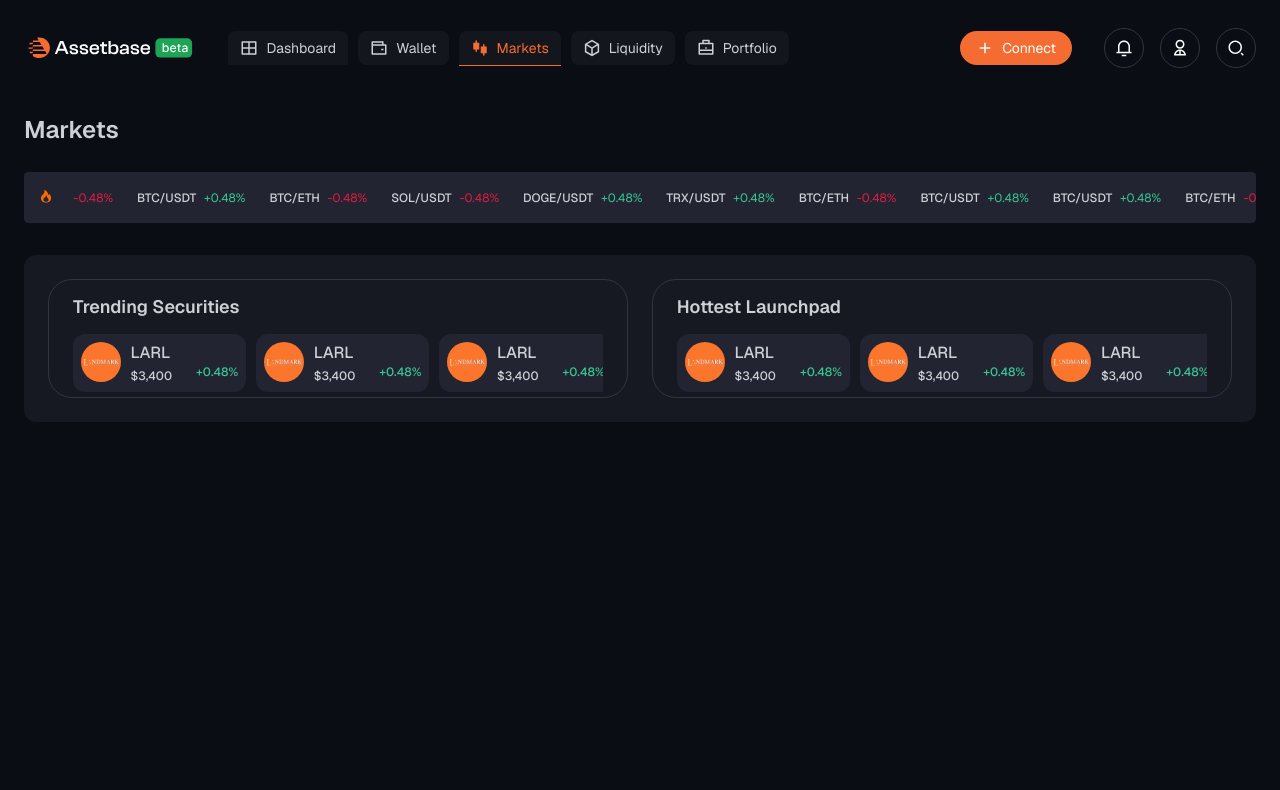
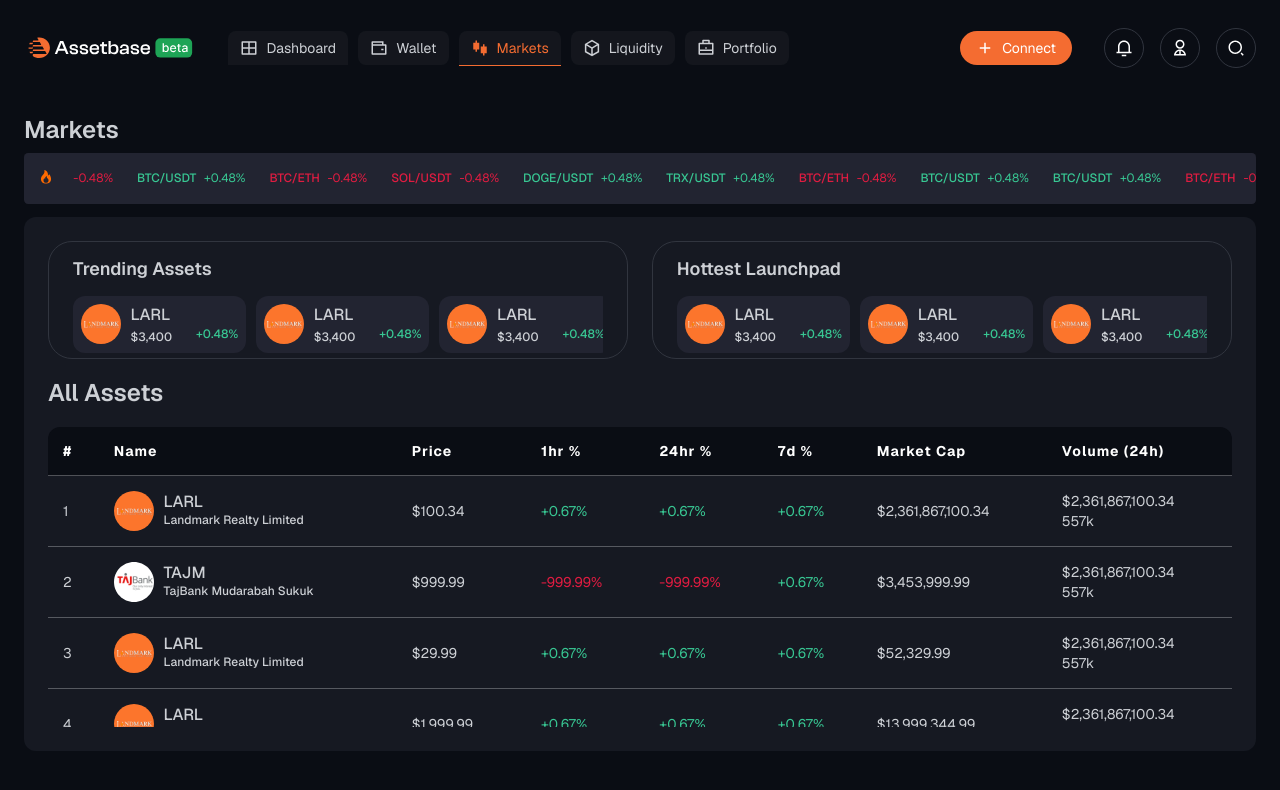
Before and after one commit to FawaleAyomide/Assetbase, a React (Create React App) app in the folder assetbase/: page /markets in a window 1280 px wide. Shown: the top 790 px of the page. Built offline with nearby package versions, Linux system fonts and the light colour scheme; a web font is replaced by a local one.

Commit message:
market updated

```diff
--- a/assetbase/src/Scene/Markets.jsx
+++ b/assetbase/src/Scene/Markets.jsx
@@ -3,6 +3,7 @@ import Navbar from "./Navbar";
 import NavMob from "./NavMob";
 import fire from "../Images/Fire.svg";
 import landmark from "../Images/Landmark.svg";
+import tajm from "../Images/TAJM.svg";
 
 const Markets = () => {
   return (
@@ -18,37 +19,78 @@ const Markets = () => {
               <img src={fire} alt="hot" width="13.67" height="13.48" />
             </div>
             <div className="pairs">
-            <p className="profit">BTC/USDT <span>+0.48%</span></p>
-            <p className="profit">BTC/USDT <span>+0.48%</span></p>
-            <p className="loss">BTC/ETH <span>-0.48%</span></p>
-            <p className="loss">ETH/BTC <span>-0.48%</span></p>
-            <p className="profit">BTC/USDT <span>+0.48%</span></p>
-            <p className="loss">BTC/ETH <span>-0.48%</span></p>
-            <p className="loss">SOL/USDT <span>-0.48%</span></p>
-            <p className="profit">DOGE/USDT <span>+0.48%</span></p>
-            <p className="profit">TRX/USDT <span>+0.48%</span></p>
-            <p className="loss">BTC/ETH <span>-0.48%</span></p>
+              <p className="profit">
+                BTC/USDT <span>+0.48%</span>
+              </p>
+              <p className="profit">
+                BTC/USDT <span>+0.48%</span>
+              </p>
+              <p className="loss">
+                BTC/ETH <span>-0.48%</span>
+              </p>
+              <p className="loss">
+                ETH/BTC <span>-0.48%</span>
+              </p>
+              <p className="profit">
+                BTC/USDT <span>+0.48%</span>
+              </p>
+              <p className="loss">
+                BTC/ETH <span>-0.48%</span>
+              </p>
+              <p className="loss">
+                SOL/USDT <span>-0.48%</span>
+              </p>
+              <p className="profit">
+                DOGE/USDT <span>+0.48%</span>
+              </p>
+              <p className="profit">
+                TRX/USDT <span>+0.48%</span>
+              </p>
+              <p className="loss">
+                BTC/ETH <span>-0.48%</span>
+              </p>
             </div>
             <div className="pairs">
-            <p className="profit">BTC/USDT <span>+0.48%</span></p>
-            <p className="profit">BTC/USDT <span>+0.48%</span></p>
-            <p className="loss">BTC/ETH <span>-0.48%</span></p>
-            <p className="loss">ETH/BTC <span>-0.48%</span></p>
-            <p className="profit">BTC/USDT <span>+0.48%</span></p>
-            <p className="loss">BTC/ETH <span>-0.48%</span></p>
-            <p className="loss">SOL/USDT <span>-0.48%</span></p>
-            <p className="profit">DOGE/USDT <span>+0.48%</span></p>
-            <p className="profit">TRX/USDT <span>+0.48%</span></p>
-            <p className="loss">BTC/ETH <span>-0.48%</span></p>
+              <p className="profit">
+                BTC/USDT <span>+0.48%</span>
+              </p>
+              <p className="profit">
+                BTC/USDT <span>+0.48%</span>
+              </p>
+              <p className="loss">
+                BTC/ETH <span>-0.48%</span>
+              </p>
+              <p className="loss">
+                ETH/BTC <span>-0.48%</span>
+              </p>
+              <p className="profit">
+                BTC/USDT <span>+0.48%</span>
+              </p>
+              <p className="loss">
+                BTC/ETH <span>-0.48%</span>
+              </p>
+              <p className="loss">
+                SOL/USDT <span>-0.48%</span>
+              </p>
+              <p className="profit">
+                DOGE/USDT <span>+0.48%</span>
+              </p>
+              <p className="profit">
+                TRX/USDT <span>+0.48%</span>
+              </p>
+              <p className="loss">
+                BTC/ETH <span>-0.48%</span>
+              </p>
             </div>
           </div>
         </div>
         <div className="markets-card-wrapper">
+          <div className="markets-card">
             <div className="card">
               <div className="card-content trending">
                 <div className="top">
                   <div className="text-wrapper">
-                      <p className="title">Trending Securities</p>
+                    <p className="title">Trending Assets</p>
                   </div>
                 </div>
                 <div className="bottom">
@@ -371,6 +413,196 @@ const Markets = () => {
               </div>
             </div>
           </div>
+          <div className="all-asset-wrapper">
+            <div className="header">
+              <p>All Assets</p>
+            </div>
+            <div className="table-wrapper">
+              <table border="0">
+                <thead>
+                  <tr className="tr">
+                    <th className="border-left">#</th>
+                    <th>Name</th>
+                    <th>Price</th>
+                    <th>1hr %</th>
+                    <th>24hr %</th>
+                    <th>7d %</th>
+                    <th>Market Cap</th>
+                    <th className="border-right">Volume (24h)</th>
+                  </tr>
+                </thead>
+                <tr>
+                  <td>1</td>
+                  <td>
+                    <div className="left-side-text">
+                      <img
+                        src={landmark}
+                        alt="landmark logo"
+                        width="40"
+                        height="40"
+                      />
+                      <div className="first">
+                        <p className="name">LARL</p>
+                        <p className="amount">Landmark Realty Limited</p>
+                      </div>
+                    </div>
+                  </td>
+                  <td>$100.34</td>
+                  <td className="profit">+0.67%</td>
+                  <td className="profit">+0.67%</td>
+                  <td className="profit">+0.67%</td>
+                  <td>$2,361,867,100.34</td>
+                  <td>
+                    <div className="volume">
+                      <p>$2,361,867,100.34</p>
+                      <p>557k</p>
+                    </div>
+                  </td>
+                </tr>
+                <tr className="tr">
+                  <td>2</td>
+                  <td>
+                    <div className="left-side-text">
+                      <img
+                        src={tajm}
+                        alt="tajm logo"
+                        width="40"
+                        height="40"
+                      />
+                      <div className="first">
+                        <p className="name">TAJM</p>
+                        <p className="amount">TajBank Mudarabah Sukuk</p>
+                      </div>
+                    </div>
+                  </td>
+                  <td>$999.99</td>
+                  <td className="loss">-999.99%</td>
+                  <td className="loss">-999.99%</td>
+                  <td className="profit">+0.67%</td>
+                  <td>$3,453,999.99</td>
+                  <td>
+                    <div className="volume">
+                      <p>$2,361,867,100.34</p>
+                      <p>557k</p>
+                    </div>
+                  </td>
+                </tr>
+                <tr className="tr">
+                  <td>3</td>
+                  <td>
+                    <div className="left-side-text">
+                      <img
+                        src={landmark}
+                        alt="landmark logo"
+                        width="40"
+                        height="40"
+                      />
+                      <div className="first">
+                        <p className="name">LARL</p>
+                        <p className="amount">Landmark Realty Limited</p>
+                      </div>
+                    </div>
+                  </td>
+                  <td>$29.99</td>
+                  <td className="profit">+0.67%</td>
+                  <td className="profit">+0.67%</td>
+                  <td className="profit">+0.67%</td>
+                  <td>$52,329.99</td>
+                  <td>
+                    <div className="volume">
+                      <p>$2,361,867,100.34</p>
+                      <p>557k</p>
+                    </div>
+                  </td>
+                </tr>
+                <tr className="tr">
+                  <td>4</td>
+                  <td>
+                    <div className="left-side-text">
+                      <img
+                        src={landmark}
+                        alt="landmark logo"
+                        width="40"
+                        height="40"
+                      />
+                      <div className="first">
+                        <p className="name">LARL</p>
+                        <p className="amount">Landmark Realty Limited</p>
+                      </div>
+                    </div>
+                  </td>
+                  <td>$1,999.99</td>
+                  <td className="profit">+0.67%</td>
+                  <td className="profit">+0.67%</td>
+                  <td className="profit">+0.67%</td>
+                  <td>$13,999,344.99</td>
+                  <td>
+                    <div className="volume">
+                      <p>$2,361,867,100.34</p>
+                      <p>557k</p>
+                    </div>
+                  </td>
+                </tr>
+                <tr className="tr">
+                  <td>5</td>
+                  <td>
+                    <div className="left-side-text">
+                      <img
+                        src={landmark}
+                        alt="landmark logo"
+                        width="40"
+                        height="40"
+                      />
+                      <div className="first">
+                        <p className="name">LARL</p>
+                        <p className="amount">Landmark Realty Limited</p>
+                      </div>
+                    </div>
+                  </td>
+                  <td>$19,999.99</td>
+                  <td className="profit">+0.67%</td>
+                  <td className="profit">+0.67%</td>
+                  <td className="profit">+0.67%</td>
+                  <td>$19,999.99</td>
+                  <td>
+                    <div className="volume">
+                      <p>$2,361,867,100.34</p>
+                      <p>557k</p>
+                    </div>
+                  </td>
+                </tr>
+                <tr className="tr">
+                  <td>6</td>
+                  <td>
+                    <div className="left-side-text">
+                      <img
+                        src={landmark}
+                        alt="landmark logo"
+                        width="40"
+                        height="40"
+                      />
+                      <div className="first">
+                        <p className="name">LARL</p>
+                        <p className="amount">Landmark Realty Limited</p>
+                      </div>
+                    </div>
+                  </td>
+                  <td>$990.99</td>
+                  <td className="profit">+0.67%</td>
+                  <td className="profit">+0.67%</td>
+                  <td className="profit">+0.67%</td>
+                  <td>$990.99</td>
+                  <td>
+                    <div className="volume">
+                      <p>$2,361,867,100.34</p>
+                      <p>557k</p>
+                    </div>
+                  </td>
+                </tr>
+              </table>
+            </div>
+          </div>
+        </div>
       </div>
       <div className="navmob">
         <NavMob />
--- a/assetbase/src/Style/Markets.css
+++ b/assetbase/src/Style/Markets.css
@@ -1,16 +1,16 @@
-.markets{
-    padding: 24px;
+.markets {
+  padding: 24px 24px 36px 24px;
   display: flex;
   flex-direction: column;
-    gap: 2rem;
+  gap: 0.8rem;
 }
-.markets .header p{
+.markets .header p {
   font-size: 24px;
   font-weight: 600;
   line-height: 20px;
   letter-spacing: -2%;
 }
-.markets-wrapper{
+.markets-wrapper {
   display: flex;
   align-items: center;
   padding: 15px 24px 15px 0;
@@ -18,13 +18,13 @@
   background-color: var(--light-bg);
   overflow: hidden;
 }
-.ticker-wrapper{
+.ticker-wrapper {
   display: flex;
   align-items: center;
   justify-content: space-between;
   gap: 1.5rem;
 }
-.fire{
+.fire {
   background-color: var(--light-bg);
   z-index: 3;
   overflow: hidden;
@@ -37,47 +37,111 @@
   gap: 1.5rem;
   animation: ticker 15s linear infinite;
 }
-.ticker-wrapper:hover .pairs{
+.ticker-wrapper:hover .pairs {
   animation-play-state: paused;
 }
 
 @keyframes ticker {
-    0%{
+  0% {
     transform: translateX(0);
   }
-    100%{
+  100% {
     transform: translateX(-100%);
   }
 }
-.pairs p{
+.pairs p {
   white-space: nowrap;
   font-size: 12px;
   font-weight: 500;
 }
-.pairs .profit span{
+.pairs .profit span {
   color: var(--ticker-green);
   font-weight: 400;
-    margin-left: .3rem;
+  margin-left: 0.3rem;
 }
-.pairs .loss span{
+.pairs .loss span {
   color: var(--ticker-red);
   font-weight: 400;
-    margin-left: .3rem;
+  margin-left: 0.3rem;
 }
-.markets-card-wrapper{
+.profit {
+  color: var(--ticker-green);
+}
+.loss {
+  color: var(--ticker-red);
+}
+.markets-card-wrapper {
     display: flex;
-    justify-content: space-between;
+    flex-direction: column;
+    gap: 1.5rem;
     padding: 24px;
     height: fit-content;
     border-radius: 12px;
     background-color: var(--card-bg);
+    overflow: visible;
+    margin-bottom: 1rem;
 }
-.markets-card-wrapper .card{
+.markets-card {
+  display: flex;
+  justify-content: space-between;
+  height: fit-content;
+}
+.markets-card .card {
   width: 49%;
   padding: 15px 24px 5px 24px;
   background-color: rgba(255, 255, 255, 0);
   border: 1px solid var(--light-stroke);
 }
-.markets-card-wrapper .card .trending{
+.markets-card .card .trending {
   gap: 15px;
 }
+.all-asset-wrapper {
+  display: flex;
+  flex-direction: column;
+  gap: 1.5rem;
+}
+.table-wrapper {
+    overflow: auto;
+    max-height: 300px;
+    position: relative;
+}
+.table-wrapper::-webkit-scrollbar {
+    width: 0;
+}
+table {
+    width: 100%;
+    text-align: left;
+    place-items: center;
+    margin: 0;
+    font-size: 14px;
+    border-spacing: 0;
+    overflow: visible !important;
+}
+th,
+td {
+  padding: 15px 15px;
+  text-align: left;
+  border-bottom: 1px solid var(--grey-text);
+}
+thead {
+  background-color: var(--bg-base);
+  color: white;
+  position: sticky;
+  letter-spacing: 1px;
+}
+
+tr:nth-child(1) {
+  border-top-left-radius: 50%;
+  /* background-color: #f2f2f2; */
+}
+.border-left{
+    border-radius: 12px 0 0 0;
+}
+.border-right{
+    border-radius: 0 12px 0 0;
+}
+.volume {
+  display: flex;
+  flex-direction: column;
+  gap: 0.1rem;
+}
--- a/assetbase/src/Style/Root.css
+++ b/assetbase/src/Style/Root.css
@@ -5,8 +5,10 @@
     --ticker-green: rgba(56, 199, 147, 1);
     --ticker-red: rgba(223, 28, 65, 1);
     --light-stroke: rgba(49, 53, 63, 1);
+    --bg-base: rgba(10, 13, 20, 1);
     --input-mute: rgba(49, 53, 63, 1);
     --gray-text: rgba(205, 208, 213, 1);
+    --grey-text: rgba(205, 208, 213, 0.349);
     --brown-bg: rgba(29, 21, 18, 1);
     --neutral: rgba(134, 140, 152, 1);
     --blue-shade: rgba(5, 30, 62, 1);
```
Also changed, not shown: assetbase/src/Images/TAJM.svg (added). Lines whose indentation alone changed are shown as unchanged.
